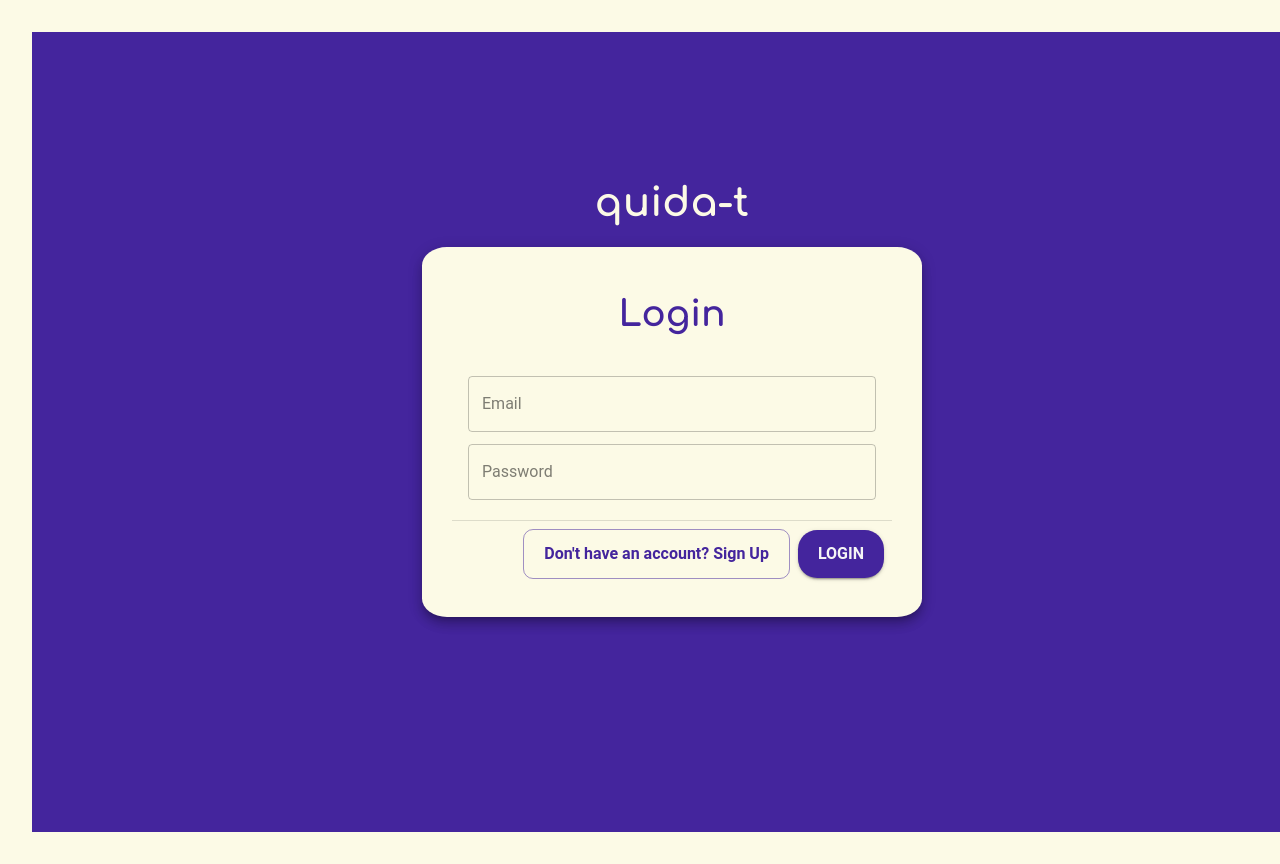
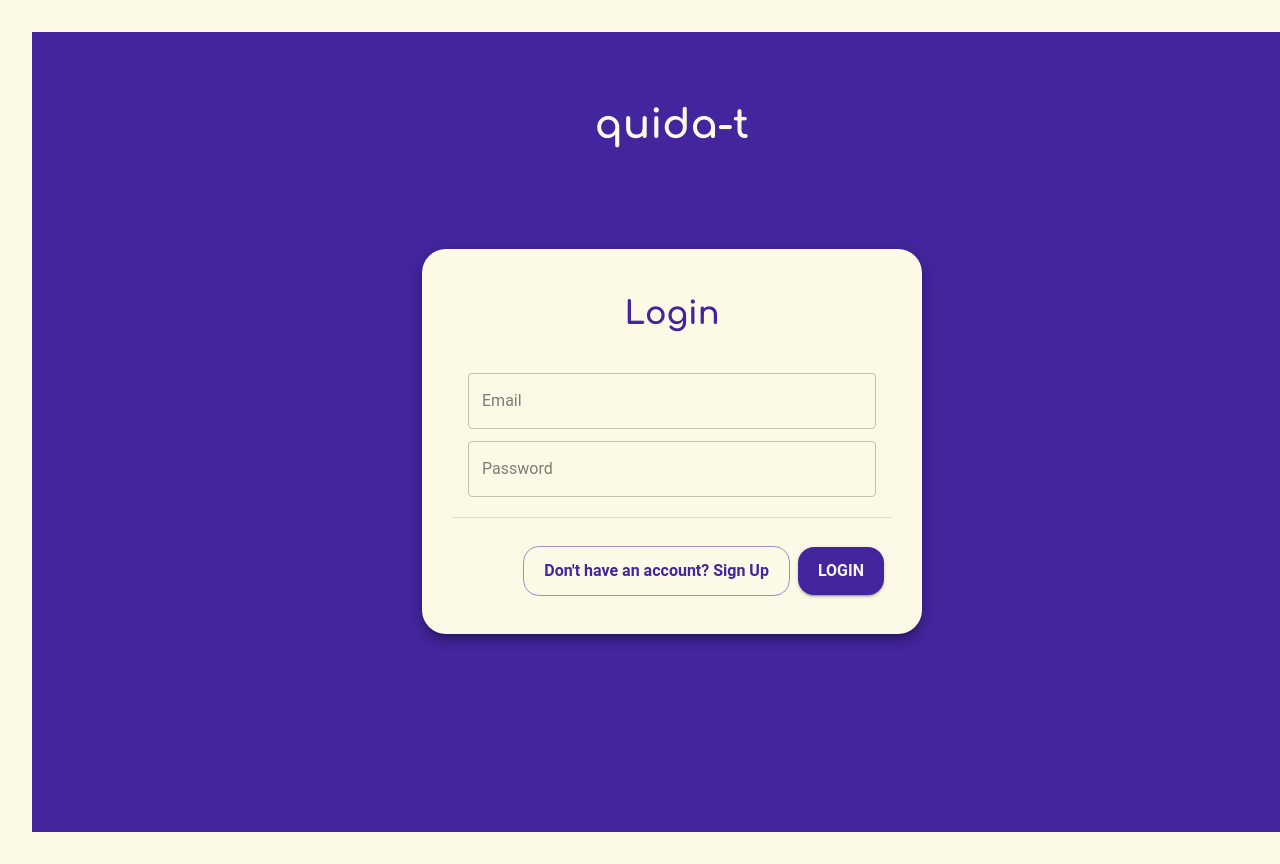
Before and after one commit to franArteaga8/quida-t, a React (Vite) app in the folder root/: page /login in a window 1280 px wide. Shown: the top 864 px of the page. Built offline with nearby package versions, Linux system fonts and the light colour scheme; the HTML template or start-up script is replaced by a standard one.

Commit message:
Home: tasks checkbox according to tables

```diff
--- a/root/src/components/TaskCard/TaskCard.jsx
+++ b/root/src/components/TaskCard/TaskCard.jsx
@@ -6,11 +6,11 @@ import { deleteTask } from '../../services/tasks'
 import { useState } from 'react'
 import { putTaskCheck } from '../../services/user'
 
-const TaskCard = ({ task, editable, setDeleteTask, checkeable }) => {
+const TaskCard = ({ task, editable, setDeleteTask, checkeable, checkbox }) => {
 
 
 
-  const [ checkbox, setCheckbox ] = useState()
+  const [ checkboxStatus, setCheckboxStatus ] = useState(checkbox)
 
 
   const handleDeleteTask = async () => {
@@ -18,15 +18,16 @@ const TaskCard = ({ task, editable, setDeleteTask, checkeable }) => {
     result && setDeleteTask(result)
   }
 
-  const handleCheckbox = async (e) => {
-    console.log('entra')
-    console.log(task.id)
+  const handleChange = async (e) => {
+    const isCheked = e.target.checked
+    setCheckboxStatus(isCheked)
 
-    setCheckbox(!checkbox)
-    console.log(checkbox)
-      const result = await putTaskCheck(task.id,checkbox)
+
+    const result = await putTaskCheck({id: task.id, checkbox: isCheked})
       console.log(result)
   }
+
+
 
 
   return (
@@ -55,7 +56,17 @@ const TaskCard = ({ task, editable, setDeleteTask, checkeable }) => {
        <Typography margin={'10px'} textAlign={'left'}>
           {task.description}
         </Typography>
-        {checkeable ? <Checkbox color='primary' sx={{ marginLeft: 'auto'}} onClick={()=>handleCheckbox()}></Checkbox> : null}
+        {checkeable ?
+
+        <Checkbox
+         color='primary'
+         sx={{ marginLeft: 'auto'}}
+         checked={checkboxStatus}
+         onClick={handleChange}
+        />
+
+        : null}
+
        </Box>
 
     </Card>
@@ -67,7 +78,8 @@ TaskCard.propTypes = {
     task: PropTypes.object,
     editable: PropTypes.bool,
     setDeleteTask: PropTypes.func,
-    checkeable: PropTypes.bool
+    checkeable: PropTypes.bool,
+    checkbox: PropTypes.bool
   }
 
 export default TaskCard
--- a/root/src/pages/Home/Home.jsx
+++ b/root/src/pages/Home/Home.jsx
@@ -86,11 +86,28 @@ const Home = () => {
       <Typography variant='h1'>
         {selectDate && (parseInt(selectDate.$d.getMonth()) + 1)+ '/'+ selectDate.$d.getDate() + '/'+ selectDate.$d.getFullYear()}
       </Typography>
+
+
+
       { openTasks && openTasks.map((oT) => {
         return (
-          <>
-               {oT.registryTasks.map((t) => <TaskCard key={t.id} task={t.task} checkeable={true} />)}
-          </>
+          <Box key={oT.id}>
+               {oT.registryTasks.map((t) =>
+
+               {
+
+                return(
+                <>
+                  <TaskCard key={t.id} task={t.task} checkeable={true} checkbox={t.checkbox} />
+                  <Typography> checkbox status: {t.checkbox ? 'true' : 'false' }  </Typography>
+                  <Typography> task registry id: {t.id}  </Typography>
+                </>)
+
+              }
+
+                )}
+
+          </Box>
 
 
 
--- a/root/src/pages/Login/Login.jsx
+++ b/root/src/pages/Login/Login.jsx
@@ -58,9 +58,11 @@ const Login = () => {
 
   return (
     <Box backgroundColor={'primary.main'} sx={{ display: "flex", flexDirection: 'column', justifyContent: 'center',alignItems: 'center', width: '100vw', height: '100vh'}} >
-      <Typography color={'secondary'} position={'absolute'} top={'20%'} variant="h1" margin={'20px'} >quida-t</Typography>
-      <Card sx={{ maxWidth: '500px', height: 'min-content', backgroundColor: 'background.main', borderRadius: '5%', padding: '30px' }} raised={true} >
-        <CardHeader sx={{color: 'primary.main'}} title={showRegisterForm ?  <Typography variant="h2" > Register </Typography> : <Typography variant="h2" > Login </Typography>} />
+
+      <Typography color={'secondary'}  top={'20%'} variant="h1" marginBottom={'100px'} >quida-t</Typography>
+
+      <Card sx={{ maxWidth: '500px', height: 'min-content', backgroundColor: 'background.main', borderRadius: '1.5em', marginBottom:'10%',  padding: '30px' }} raised={true} >
+        <CardHeader sx={{color: 'primary.main'}} title={showRegisterForm ?  <Typography variant="h3" > Register </Typography> : <Typography variant="h3" > Login </Typography>} />
         <CardContent>
           {showRegisterForm && (
             <>
@@ -102,12 +104,12 @@ const Login = () => {
             onKeyDown={(e) => e.key === 'Enter' && handleAction()}
           />
         </CardContent>
-        <Divider />
-        <CardActions sx={{ display: 'flex', justifyContent: 'flex-end' }}>
-          <Button onClick={handleFormToggle} variant="outlined" color="primary" sx={{ textTransform: 'none', color: 'primary', borderColor: 'primary', borderRadius: '10px', padding:'10px 20px' }} >
+        <Divider sx={{margin:'auto'}} />
+        <CardActions sx={{ display: 'flex', justifyContent: 'flex-end', marginTop:'20px' }}>
+          <Button onClick={handleFormToggle} variant="outlined" color="primary" sx={{ textTransform: 'none', color: 'primary', borderColor: 'primary', borderRadius: '1em', padding:'10px 20px' }} >
             {showRegisterForm ? <span> Already have an account? Login </span> : <span> Don&apos;t have an account? Sign Up </span> }
           </Button>
-          <Button onClick={handleAction} variant="contained" color="primary" sx={{ color: 'whitesmoke', padding:'10px 20px' , borderRadius: '1.2em'}} >
+          <Button onClick={handleAction} variant="contained" color="primary" sx={{ color: 'whitesmoke', padding:'10px 20px' , borderRadius: '1em'}} >
             {showRegisterForm ? 'Register' : 'Login'}
           </Button>
         </CardActions>
--- a/root/src/services/user.js
+++ b/root/src/services/user.js
@@ -55,10 +55,12 @@ export const getAllOpenTasks = async () => {
     return data
 }
 
-export const putTaskCheck = async(id, bolean)=>{
-    console.log(bolean)
+export const putTaskCheck = async({id, checkbox})=>{
+    console.log(id)
+    console.log(checkbox)
     console.log('aqui llega?')
-    const{ data} = await api.put(`/users/registry/${id}/${true}`)
+    const{ data} = await api.put(`/users/registry/${id}/${checkbox}`)
+    console.log('here?')
     console.log(data)
     return data
 }
```
